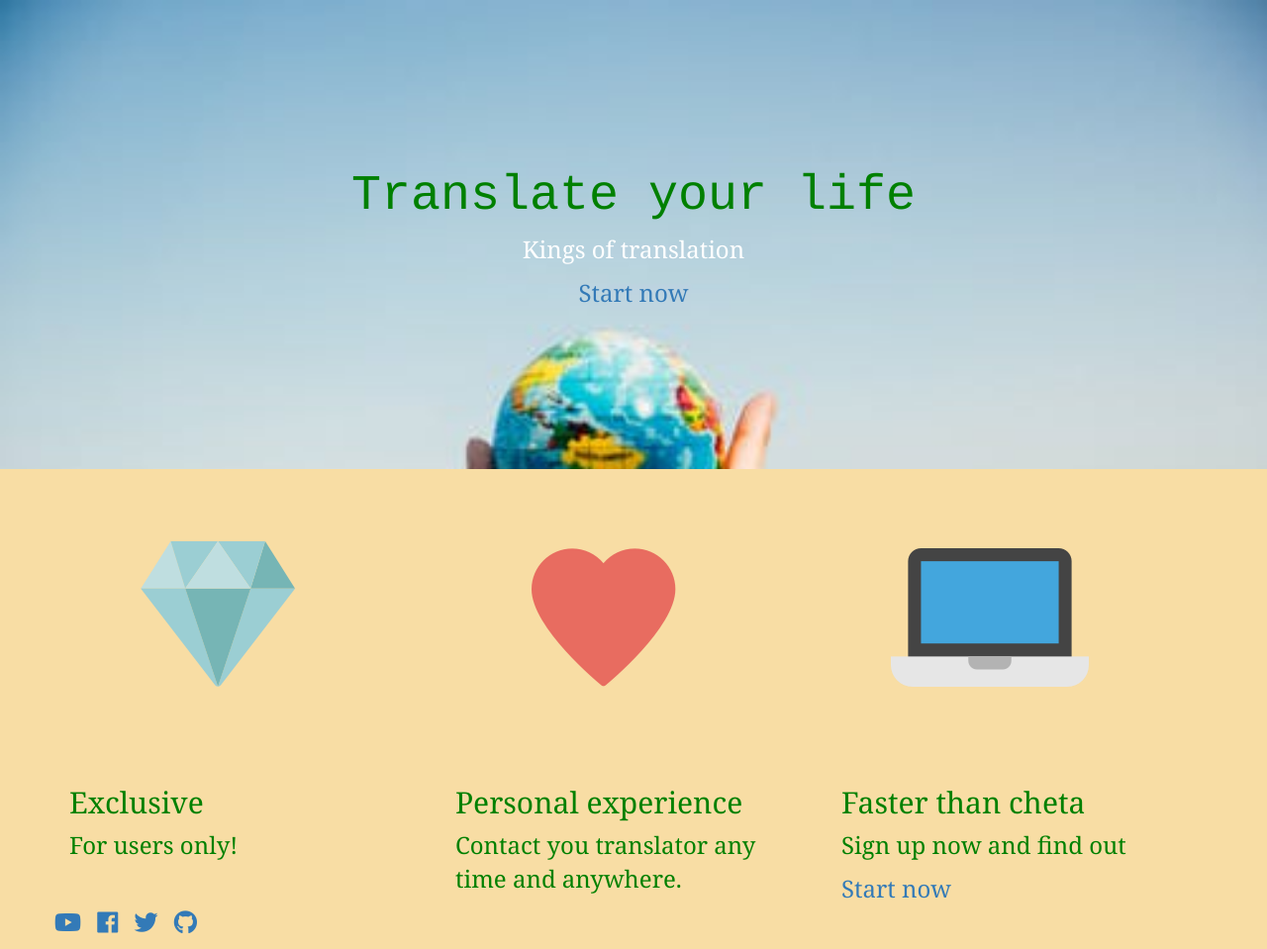
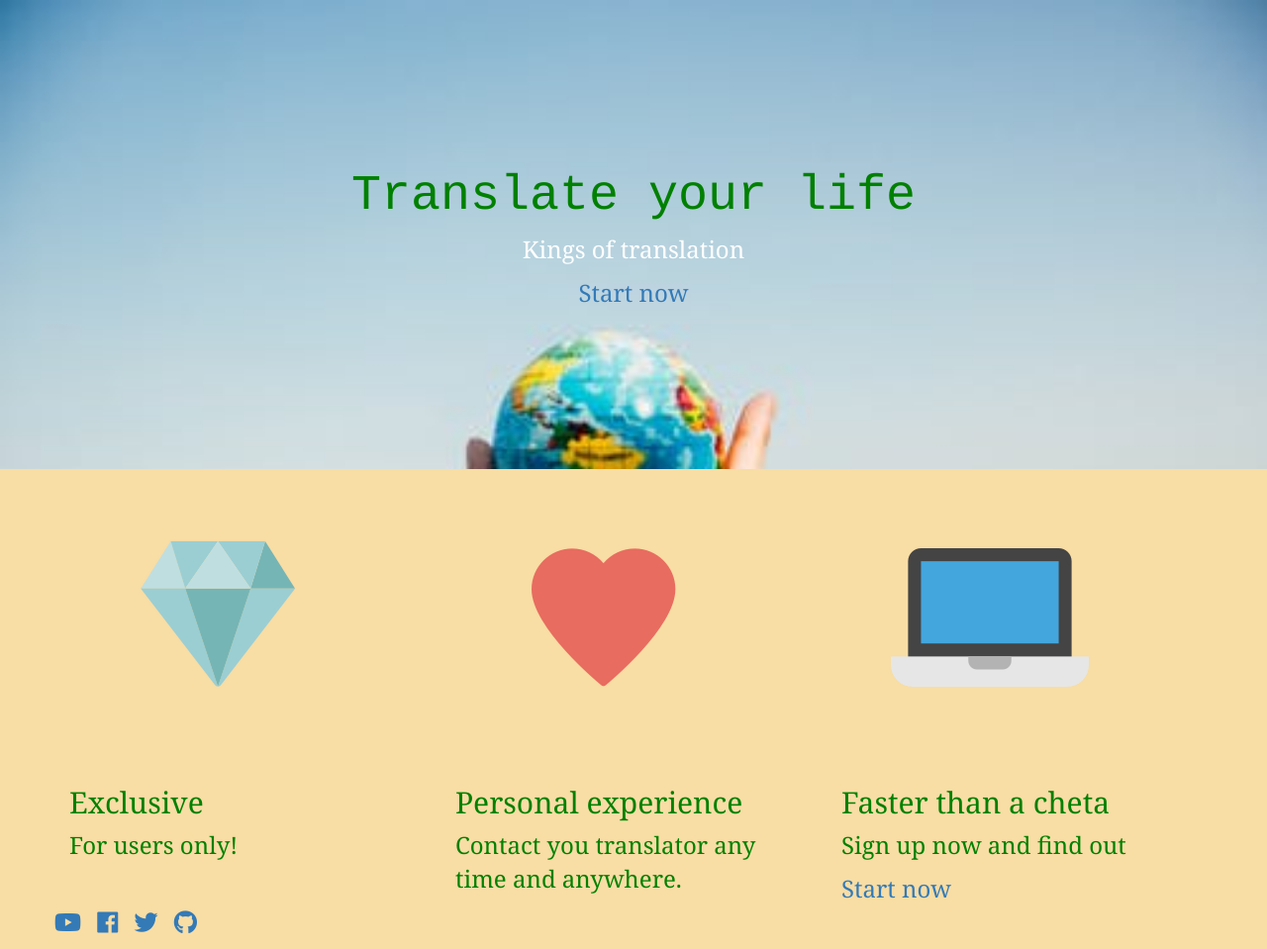
Before and after one commit to Glitzerpower/leo-project, a plain HTML site: page index.html in a window 1280 px wide. Shown: the whole page at 99% size. Drawn offline with nearby package versions, Linux system fonts and the light colour scheme.

Commit message:
Add files via upload

```diff
--- a/index.html
+++ b/index.html
@@ -41,7 +41,7 @@
     <div class="col-xs-12 col-sm-6 col-md-4">
       <!-- div class="card" --><div class="card">
 		<img src="images/laptop.png" alt="Laptop">
-		<h2>Faster than cheta</h2>
+		<h2>Faster than a cheta</h2>
 		<p>Sign up now and find out</p>
 	</div>
 </div>
```
